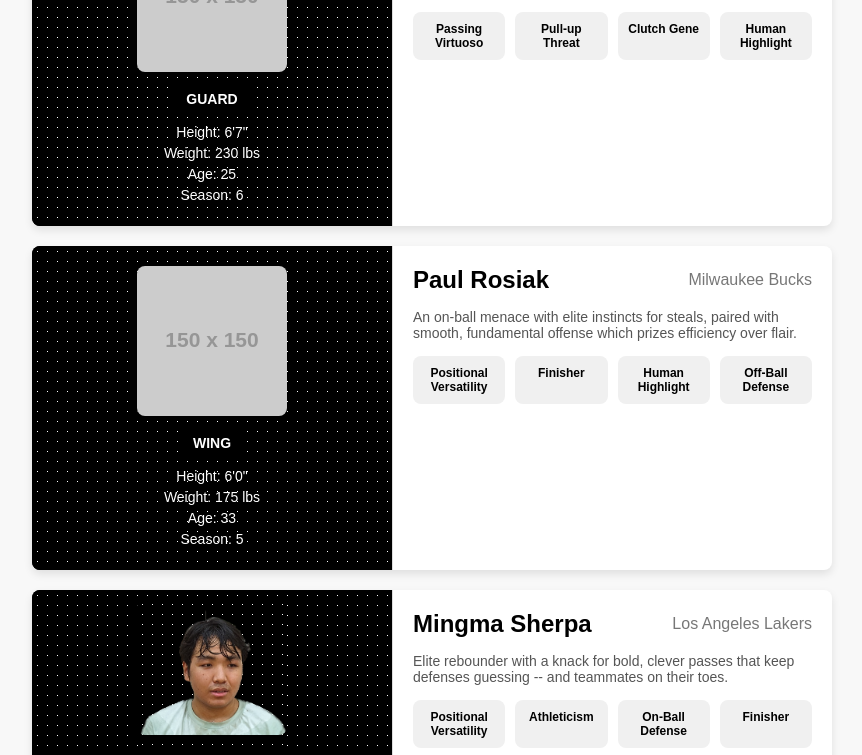
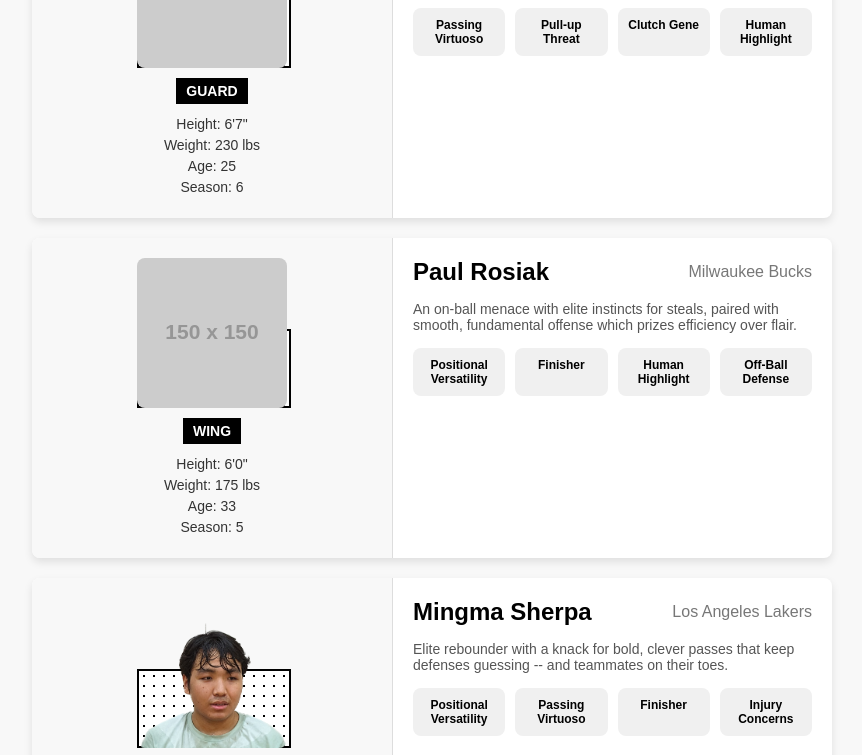
Before and after one commit to shallinan1/BasketballViz, a plain HTML site: page index.html in a window 1280 px wide. Shown: the part 482-1237 px from the top of the page, without its empty margins (208-1070 px from the left). Drawn offline with Linux system fonts and the light colour scheme; placeholder pictures from the web are drawn by us.

Commit message:
Update format

```diff
--- a/index.html
+++ b/index.html
@@ -11,11 +11,13 @@
     margin: 0;
     padding: 0;
 }
+
 .player-list {
     max-width: 800px;
     margin: 20px auto;
     padding: 20px;
 }
+
 .player-card {
     display: flex;
     background-color: white;
@@ -24,9 +26,9 @@
     box-shadow: 0 4px 8px rgba(0, 0, 0, 0.1);
     overflow: hidden;
 }
+
 .player-image-section {
     flex: 0 0 40%;
-            background-color: #f8f8f8;
     text-align: center;
     padding: 20px;
     border-right: 1px solid #ddd;
@@ -34,12 +36,45 @@
     flex-direction: column;
     justify-content: center;
     align-items: center;
+    background-color: #f8f8f8;
+    position: relative;
 }
-        .player-image-section img {
-            width: 100%;
-            max-width: 150px;
-            border-radius: 8px;
+
+.player-image-container {
+    position: relative;
+    width: 150px; /* Matches the width of the image */
+    height: 150px; /* Matches the height of the image */
+    margin: 0 auto; /* Centers the container */
+    display: flex;
+    align-items: flex-end; /* Ensures the content is aligned to the bottom */
+    justify-content: center;
 }
+
+.player-image-container::before {
+    content: "";
+    position: absolute;
+    bottom: 0; /* Aligns the background with the bottom of the container */
+    left: 0;
+    width: 100%; /* Covers the full width of the container */
+    height: 50%; /* Covers the bottom 65% of the container */
+    background: radial-gradient(rgb(0, 0, 0) 10%, transparent 20%) rgb(255, 255, 255);
+    background-size: 10px 10px;
+    z-index: 1; /* Ensures the background is behind the image */
+    border-radius: 0 0 0px 0px; /* Matches the bottom corners of the container */
+    border: 2px solid #000;
+}
+
+.player-image-container img {
+    position: relative;
+    z-index: 2; /* Places the image above the background */
+    width: 100%; /* Ensures the image fits within the container */
+    height: auto;
+    border-radius: 8px; /* Matches the container's corners */
+}
+
+
+
+
 .player-position {
     display: inline-block;
     background-color: black;
@@ -49,41 +84,53 @@
     font-size: 14px;
     font-weight: bold;
     text-transform: uppercase;
+    position: relative;
+    z-index: 2;
 }
+
 .player-stats {
     font-size: 14px;
     color: #333;
     margin-top: 10px;
     line-height: 1.5;
     text-align: center;
+    position: relative;
+    z-index: 2;
 }
+
 .player-content {
     flex: 1;
     padding: 20px;
 }
+
 .player-header {
     display: flex;
     justify-content: space-between;
     align-items: center;
 }
+
 .player-name {
     font-size: 24px;
     font-weight: bold;
     margin: 0;
 }
+
 .player-team {
     font-size: 16px;
     color: #777;
 }
+
 .player-description {
     margin: 15px 0;
     font-size: 14px;
     color: #555;
 }
+
 .player-icons {
     display: flex;
     gap: 10px;
 }
+
 .player-icon {
     background-color: #f0f0f0;
     padding: 10px;
@@ -93,92 +140,6 @@
     text-align: center;
     flex: 1;
 }
-
-        .player-image-section {
-            flex: 0 0 40%;
-            background-color: black;
-            position: relative;
-            text-align: center;
-            padding: 20px;
-            display: flex;
-            flex-direction: column;
-            justify-content: flex-end;
-        }
-
-        .player-image-container {
-            position: relative;
-            display: inline-block;
-            width: fit-content;
-            margin: 0 auto;
-        }
-
-        .player-image-container::before {
-            content: "";
-            position: absolute;
-            top: 0;
-            left: 0;
-            right: 0;
-            bottom: 0;
-            background: radial-gradient(white 10%, transparent 10%) black;
-            background-size: 10px 10px;
-            z-index: 1;
-            border-radius: 8px;
-            width: 150px; /* Adjust width of the rectangle */
-            height: 150px; /* Adjust height of the rectangle */
-            margin: auto;
-        }
-
-        .player-image-container img {
-            position: relative;
-            z-index: 2; /* Ensures the image appears above the background */
-            width: 150px;
-            height: auto;
-            border-radius: 8px;
-        }
-
-
-        .player-image-section::before {
-            content: "";
-            position: absolute;
-            top: 0;
-            left: 0;
-            right: 0;
-            bottom: 0;
-            background: radial-gradient(white 10%, transparent 10%) black;
-            background-size: 10px 10px;
-            z-index: 1;
-        }
-
-        .player-image-section img {
-            width: 100%;
-            max-width: 150px;
-            border-radius: 8px;
-            position: relative;
-            z-index: 2; /* Ensures image is above the dots */
-        }
-
-        .player-position {
-            display: inline-block;
-            background-color: black;
-            color: white;
-            padding: 5px 10px;
-            margin-top: 10px;
-            font-size: 14px;
-            font-weight: bold;
-            z-index: 2;
-            position: relative;
-        }
-
-        .player-stats {
-            font-size: 14px;
-            color: white;
-            margin-top: 10px;
-            line-height: 1.5;
-            text-align: center;
-            z-index: 2;
-            position: relative;
-        }
-
     </style>
 </head>
 <body>
@@ -236,7 +197,7 @@
                 season: 4,
                 image: "images/ming.png", // Placeholder image URL
                 description: "Elite rebounder with a knack for bold, clever passes that keep defenses guessing -- and teammates on their toes.",
-                icons: ["Positional Versatility", "Athleticism", "On-Ball Defense", "Finisher"]
+                icons: ["Positional Versatility", "Passing Virtuoso", "Finisher", "Injury Concerns"]
             }
         ];
 
```
Lines whose indentation alone changed are shown as unchanged.
